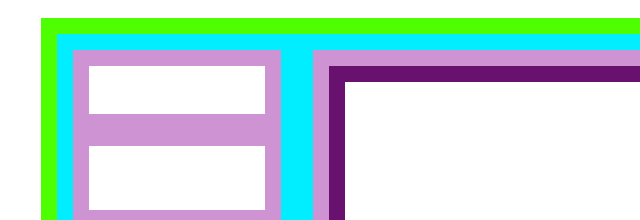
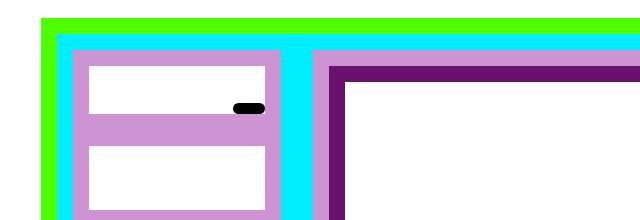
Before and after one commit to ladronbx/ladronbx.github.io, a plain HTML site: page index.html in a window 1280 px wide. Shown: the part 150-370 px from the top of the page, 7-647 px from the left. Drawn offline with Linux system fonts and the light colour scheme.

Commit message:
Botón select posicionado

```diff
--- a/style.css
+++ b/style.css
@@ -32,9 +32,19 @@ h1 {
 
 
 .boxSelect{
+  display: flex;
+  flex-direction: column;
+  align-items: flex-end; /* Alinea los elementos en la esquina inferior derecha */
+  justify-content: flex-end; /* Alinea los elementos en la esquina inferior derecha */
   border: 1em solid rgb(206, 147, 210);
   width: 11em;
   height: 3em;
+}
+.select{
+  width: 2em;
+  height: 0.7em;
+  border-radius: 1em;
+  background-color: black;
 }
 
 .boxJoystickLeft{
@@ -65,6 +75,8 @@ h1 {
   height: 5em;
 
 }
+
+
 
 /*Pantalla*/
 
```
